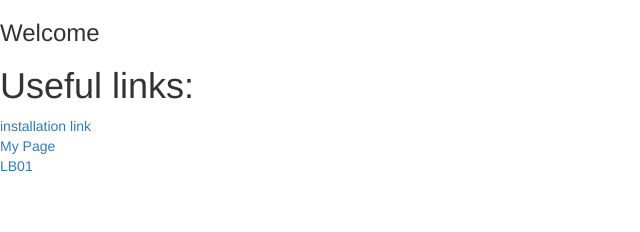
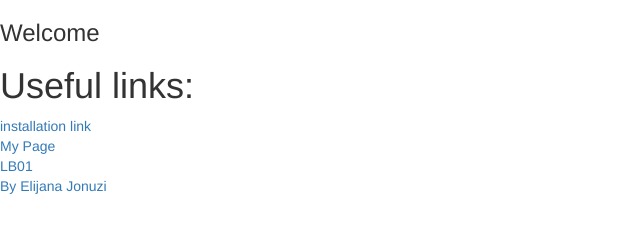
Before and after one commit to elijanajonuzi/M152_Jonuzi_LB01, a plain HTML site: page index.html in a window 1280 px wide. Shown: the whole page, without its empty margins (0-640 px from the left). Drawn offline with nearby package versions, Linux system fonts and the light colour scheme.

Commit message:
added copyright

```diff
--- a/index.html
+++ b/index.html
@@ -25,5 +25,7 @@
 	<a href='./jonuzi.html'> My Page <a><br>
 
 	<a href='./video_audio_aufgabe/video.html'>LB01<a>
+
+		<p>By Elijana Jonuzi</p>
 </body>
 </html>
```
